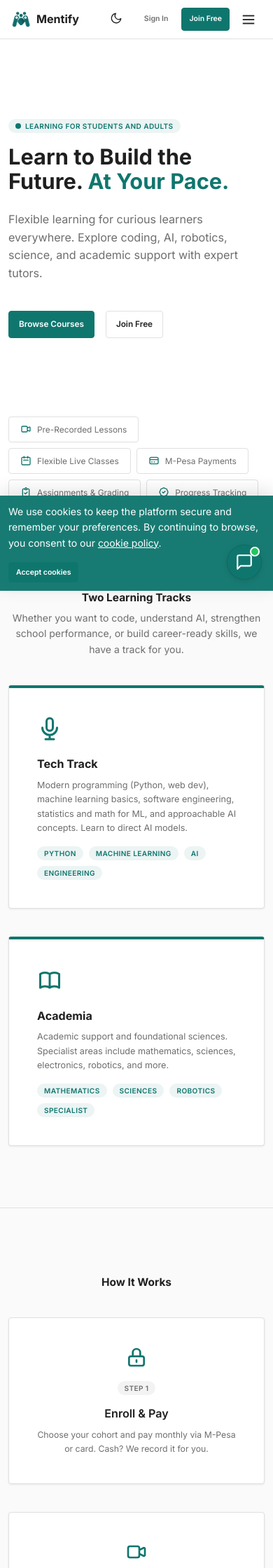
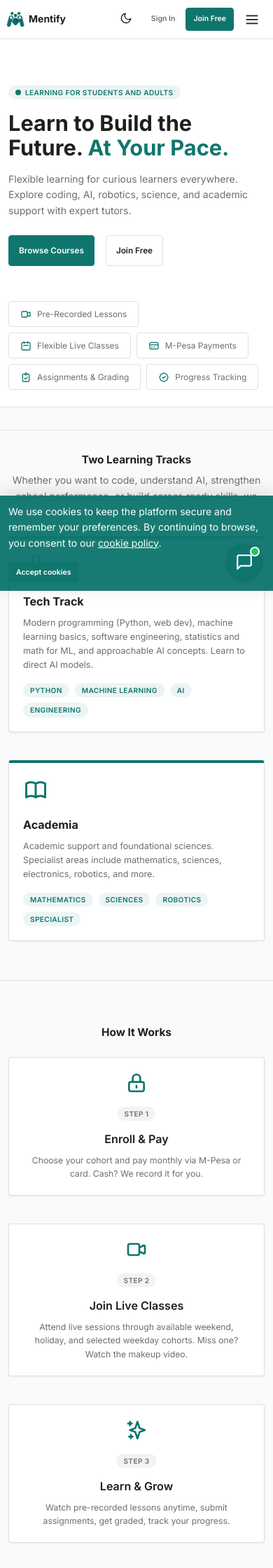
Before and after one commit to wuebbshop-cmd/mentify, a Django app: page / in a window 390 px wide. Shown: the top 2240 px of the page at 70% size. Run offline with Django 5.2, Linux system fonts and the light colour scheme.

Commit message:
fixeswwwdxssnnjuugn mmobilec fixesb

```diff
--- a/static/css/main.css
+++ b/static/css/main.css
@@ -352,14 +352,19 @@ small { font-size: .8rem; color: var(--text-light); }
 /* Mobile menu */
 .mobile-menu-btn {
   display: none;
+  width: 44px;
+  height: 44px;
+  min-width: 44px;
+  flex: 0 0 44px;
   background: transparent;
   border: none;
   cursor: pointer;
   color: var(--text);
   font-size: 1.5rem;
-  padding: 8px;
+  padding: 0;
   border-radius: var(--radius);
   transition: background .2s;
+  touch-action: manipulation;
 }
 .mobile-menu-btn:active { background: var(--surface); }
 .mobile-drawer { display: none; }
@@ -1730,6 +1752,36 @@ body.dark-theme .mobile-drawer-divider   { background: #333; }
   }
   .form-row { grid-template-columns: 1fr; }
   .messages-container { bottom: 16px; right: 16px; left: 16px; max-width: 100%; }
+  .home-page > section:not(.hero) {
+    padding-top: 32px !important;
+    padding-bottom: 32px !important;
+  }
+  .home-page .hero > .container > div:first-child {
+    padding-top: 32px !important;
+    padding-bottom: 18px !important;
+  }
+  .home-page .hero h1 {
+    margin-bottom: 16px !important;
+  }
+  .home-page .hero p {
+    margin-bottom: 24px !important;
+    font-size: 1rem !important;
+  }
+  .home-page > section > .container > div[style*="text-align: center"] {
+    margin-bottom: 24px !important;
+  }
+  .home-page .card[style*="padding: 40px"] {
+    padding: 20px !important;
+  }
+  .home-page .cta-title {
+    margin-bottom: 12px !important;
+  }
+  .home-page .cta-title + p {
+    margin-bottom: 24px !important;
+  }
+  .home-page .btn {
+    min-height: 44px;
+  }
 }
 
 @media (max-width: 479px) {
@@ -1765,6 +1817,21 @@ body.dark-theme .mobile-drawer-divider   { background: #333; }
   .course-card .card-body { padding: 14px; }
   .course-card .card-footer { padding: 12px 14px; align-items: stretch; }
   .course-card .card-footer .btn { width: 100%; }
+  .navbar { padding-right: 8px; padding-left: 8px; gap: 4px; }
+  .navbar-brand { gap: 5px; font-size: 1rem; }
+  .navbar-end { gap: 4px; }
+}
+
+@media (max-width: 380px) {
+  .navbar-end > a[href*="/prep/billing/"] span {
+    display: none;
+  }
+  .navbar-end > a[href*="/prep/billing/"] {
+    min-width: 40px;
+    min-height: 40px;
+    justify-content: center;
+    padding: 6px !important;
+  }
 }
 
 @media (min-width: 861px) {
--- a/templates/base.html
+++ b/templates/base.html
@@ -48,7 +48,7 @@
   <link rel="preconnect" href="https://fonts.gstatic.com" crossorigin>
 
   <!-- Design system -->
-  <link rel="stylesheet" href="{% static 'css/main.css' %}?v=20261006_mobile_spacing">
+  <link rel="stylesheet" href="{% static 'css/main.css' %}?v=20261006_mobile_touch_layout">
   <script>if(localStorage.getItem('theme')==='dark'){document.documentElement.classList.add('dark-theme');}</script>
 
   {% block extra_css %}{% endblock %}
--- a/templates/home.html
+++ b/templates/home.html
@@ -12,6 +12,7 @@
 {% endblock %}
 
 {% block content %}
+<div class="home-page">
 <!-- Hero Section -->
 <section class="hero" style="position: relative; overflow: hidden; background: var(--white);">
 
@@ -166,4 +167,5 @@
     </a>
   </div>
 </section>
+</div>
 {% endblock %}
--- a/templates/prep/base_prep.html
+++ b/templates/prep/base_prep.html
@@ -54,7 +54,7 @@
   <link rel="preconnect" href="https://fonts.gstatic.com" crossorigin>
 
   <!-- Mentify Native Design System -->
-  <link rel="stylesheet" href="{% static 'css/main.css' %}?v=20261006_mobile_spacing">
+  <link rel="stylesheet" href="{% static 'css/main.css' %}?v=20261006_mobile_touch_layout">
 
   <!-- KaTeX for Mathematics & Formulas (Synchronous & Dedicated) -->
   <link rel="stylesheet" href="https://cdn.jsdelivr.net/npm/katex@0.16.9/dist/katex.min.css">
```
Also changed, not shown: other parts of static/css/main.css (+22 -5 lines), prep/tests/test_topic_tutor.py (+28 -1 lines), services/prep_topic_tutor.py (+35 -15 lines), templates/prep/topic_study.html (+14 -3 lines).
